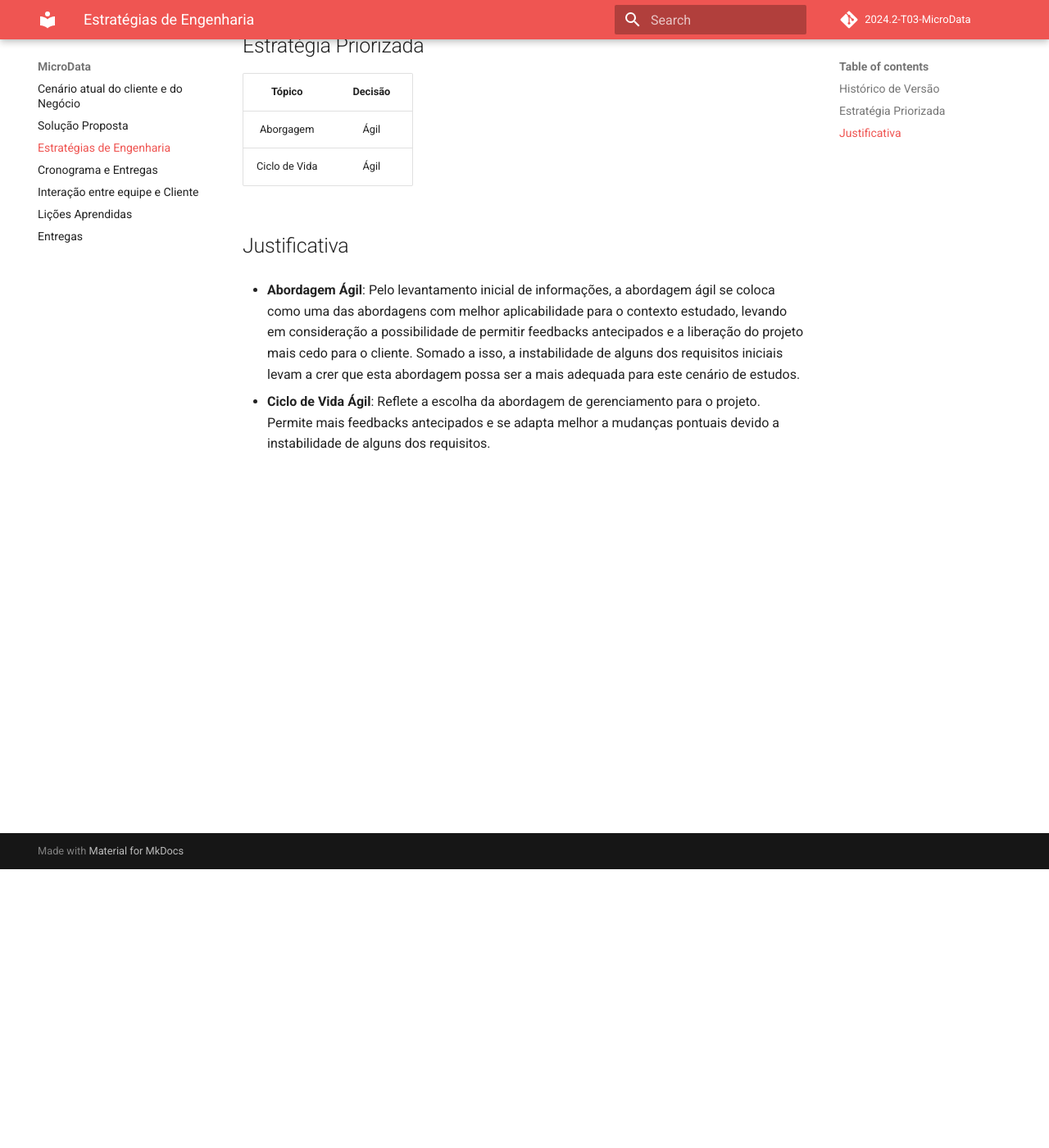
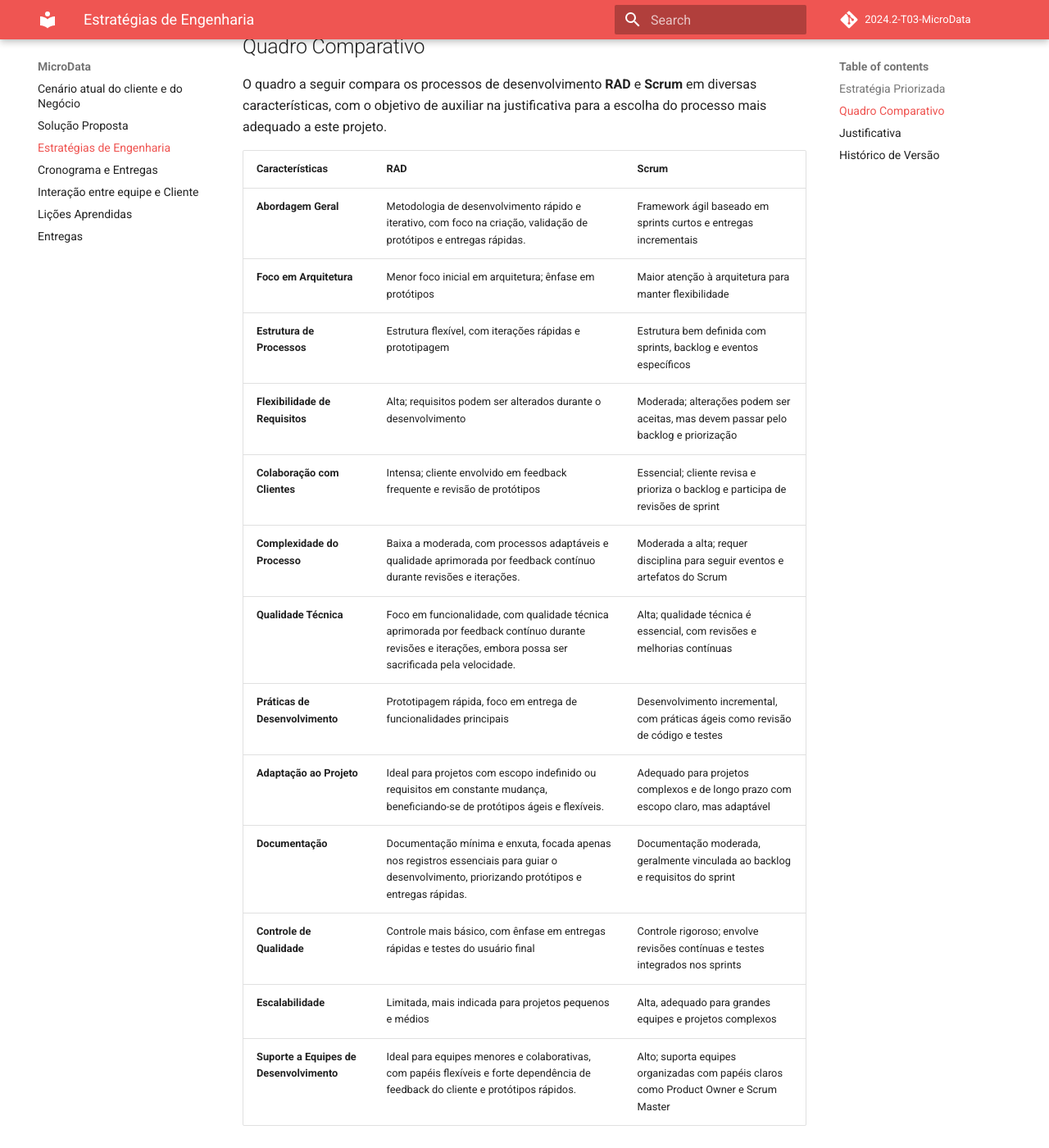
Before and after one commit to storch7/2024.2-T03-MicroData, an MkDocs documentation site: the page built from docs/estrategias_de_engenharia/estrategias.md, in a window 1280 px wide and 1400 px high, scrolled down 340 px. Shown: the whole window at 82% size. Built offline with MkDocs 1.6.1 and Material for MkDocs 9.7.7, drawn with Linux system fonts in a browser that asks for light colours; comment, search, counter and statistics services are not loaded; some of the changed text lies outside the part shown.

Commit message:
Adicionando quadro comparativo

```diff
--- a/docs/estrategias_de_engenharia/estrategias.md
+++ b/docs/estrategias_de_engenharia/estrategias.md
@@ -1,20 +1,44 @@
 # Estratégias de Engenharia
+
+## Estratégia Priorizada
+
+**Abordagem de Desenvolvimento de Software:** Ágil
+
+**Ciclo de vida:** Iterativo e Incremental
+
+**Processo de Engenharia de Software:** RAD
+
+## Quadro Comparativo
+
+O quadro a seguir compara os processos de desenvolvimento **RAD** e **Scrum** em diversas características, com o objetivo de auxiliar na justificativa para a escolha do processo mais adequado a este projeto.
+
+| Características               | RAD                                                                 | Scrum                                                                           |
+|-------------------------------|---------------------------------------------------------------------|--------------------------------------------------------------------------------|
+| **Abordagem Geral**           | Metodologia de desenvolvimento rápido e iterativo, com foco na criação, validação de protótipos e entregas rápidas. | Framework ágil baseado em sprints curtos e entregas incrementais              |
+| **Foco em Arquitetura**       | Menor foco inicial em arquitetura; ênfase em protótipos           | Maior atenção à arquitetura para manter flexibilidade                         |
+| **Estrutura de Processos**    | Estrutura flexível, com iterações rápidas e prototipagem          | Estrutura bem definida com sprints, backlog e eventos específicos             |
+| **Flexibilidade de Requisitos** | Alta; requisitos podem ser alterados durante o desenvolvimento    | Moderada; alterações podem ser aceitas, mas devem passar pelo backlog e priorização |
+| **Colaboração com Clientes**  | Intensa; cliente envolvido em feedback frequente e revisão de protótipos | Essencial; cliente revisa e prioriza o backlog e participa de revisões de sprint |
+| **Complexidade do Processo**  | Baixa a moderada, com processos adaptáveis e qualidade aprimorada por feedback contínuo durante revisões e iterações.          | Moderada a alta; requer disciplina para seguir eventos e artefatos do Scrum   |
+| **Qualidade Técnica**         | Foco em funcionalidade, com qualidade técnica aprimorada por feedback contínuo durante revisões e iterações, embora possa ser sacrificada pela velocidade. | Alta; qualidade técnica é essencial, com revisões e melhorias contínuas       |
+| **Práticas de Desenvolvimento** | Prototipagem rápida, foco em entrega de funcionalidades principais | Desenvolvimento incremental, com práticas ágeis como revisão de código e testes |
+| **Adaptação ao Projeto**      | Ideal para projetos com escopo indefinido ou requisitos em constante mudança, beneficiando-se de protótipos ágeis e flexíveis.  | Adequado para projetos complexos e de longo prazo com escopo claro, mas adaptável |
+| **Documentação**      | Documentação mínima e enxuta, focada apenas nos registros essenciais para guiar o desenvolvimento, priorizando protótipos e entregas rápidas.  | Documentação moderada, geralmente vinculada ao backlog e requisitos do sprint |
+| **Controle de Qualidade**      | Controle mais básico, com ênfase em entregas rápidas e testes do usuário final | Controle rigoroso; envolve revisões contínuas e testes integrados nos sprints |
+| **Escalabilidade**      | Limitada, mais indicada para projetos pequenos e médios  | Alta, adequado para grandes equipes e projetos complexos |
+| **Suporte a Equipes de Desenvolvimento**      | Ideal para equipes menores e colaborativas, com papéis flexíveis e forte dependência de feedback do cliente e protótipos rápidos. | Alto; suporta equipes organizadas com papéis claros como Product Owner e Scrum Master |
+
+
+
+
+## Justificativa
+
+- **Abordagem Ágil**: Pelo levantamento inicial de informações, a abordagem ágil se coloca como uma das abordagens com melhor aplicabilidade para o contexto estudado, levando em consideração a possibilidade de permitir feedbacks antecipados e a liberação do projeto mais cedo para o cliente. Somado a isso, a instabilidade de alguns dos requisitos iniciais levam a crer que esta abordagem possa ser a mais adequada para este cenário de estudos.
+
+- **Ciclo de Vida Ágil**: Reflete a escolha da abordagem de gerenciamento para o projeto. Permite mais feedbacks antecipados e se adapta melhor a mudanças pontuais devido a instabilidade de alguns dos requisitos.
 
 ##  Histórico de Versão
 
 | **Data** | **Versão** | **Descrição** | **Autor** |
 | :--------: | :--------: | :--------:  | :--------: |
 |      11/11/2024      |      1.0      |      Criação do documento       |     Guilherme Storch     |
-
-## Estratégia Priorizada
-
-| Tópico | Decisão |
-| :----: |  :----: |
-|Aborgagem| Ágil |
-| Ciclo de Vida| Ágil |
-
-## Justificativa
-
-- **Abordagem Ágil**: Pelo levantamento inicial de informações, a abordagem ágil se coloca como uma das abordagens com melhor aplicabilidade para o contexto estudado, levando em consideração a possibilidade de permitir feedbacks antecipados e a liberação do projeto mais cedo para o cliente. Somado a isso, a instabilidade de alguns dos requisitos iniciais levam a crer que esta abordagem possa ser a mais adequada para este cenário de estudos.
-
-- **Ciclo de Vida Ágil**: Reflete a escolha da abordagem de gerenciamento para o projeto. Permite mais feedbacks antecipados e se adapta melhor a mudanças pontuais devido a instabilidade de alguns dos requisitos.
```
